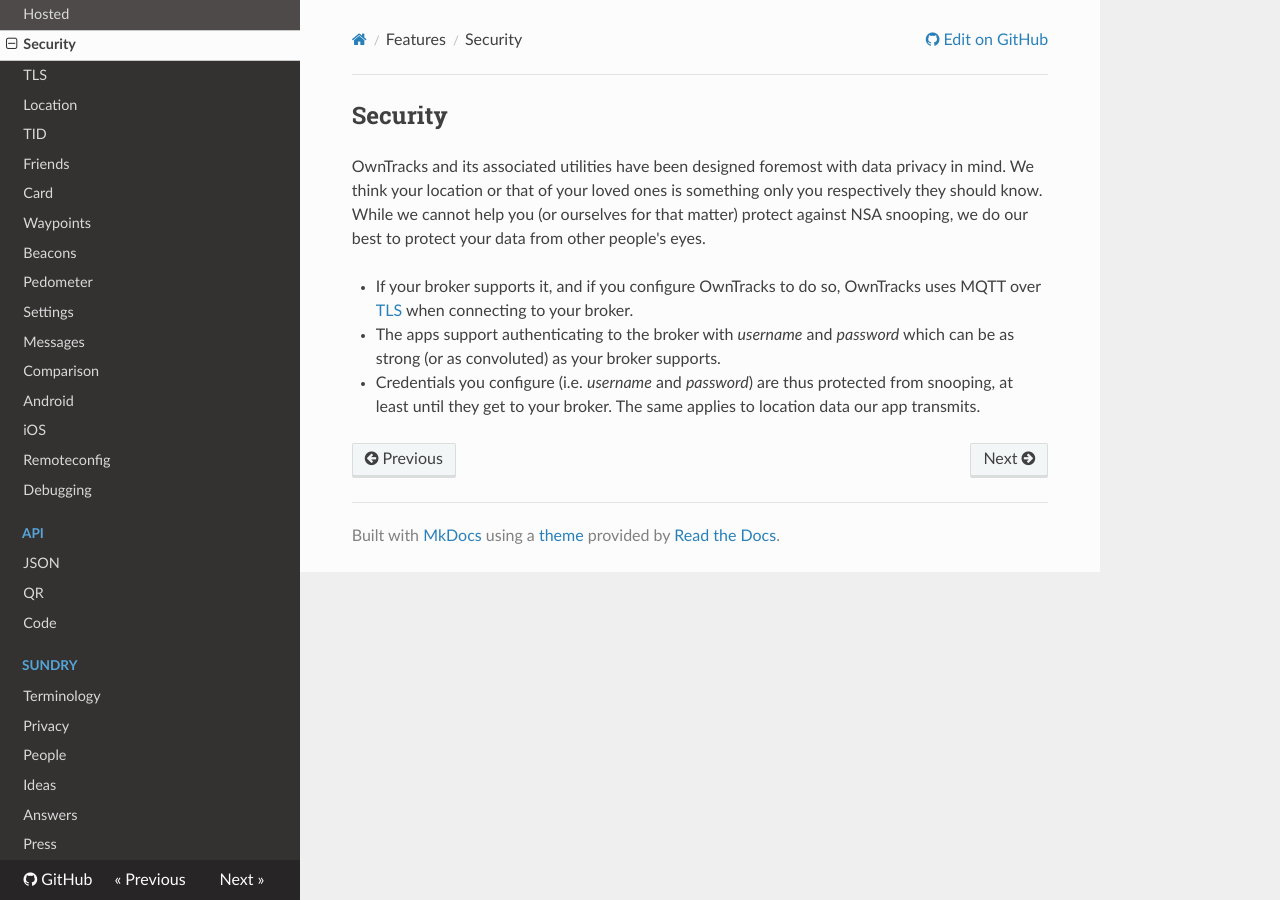
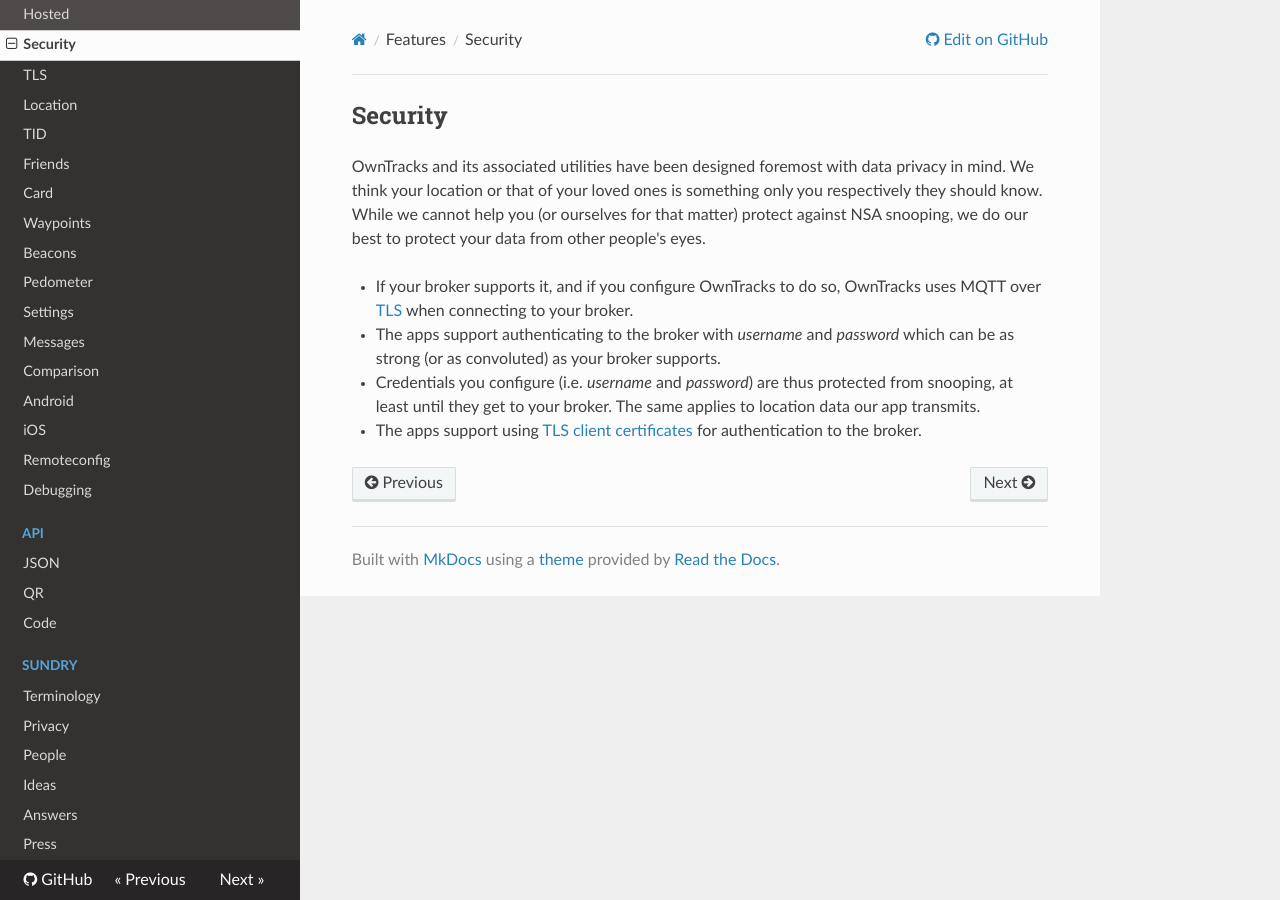
Before and after one commit to owntracks/booklet, an MkDocs documentation site: the page built from docs/features/security.md, in a window 1280 px wide. Built offline with MkDocs 1.6.1, drawn with Linux system fonts in a browser that asks for light colours; nearby versions of some CDN libraries; old or Windows-style settings are respelled for this version of MkDocs.

Commit message:
TLS certs to security

```diff
--- a/docs/features/security.md
+++ b/docs/features/security.md
@@ -5,3 +5,4 @@ OwnTracks and its associated utilities have been designed foremost with data pri
 * If your broker supports it, and if you configure OwnTracks to do so, OwnTracks uses MQTT over [TLS](http://en.wikipedia.org/wiki/Transport_Layer_Security) when connecting to your broker.
 * The apps support authenticating to the broker with _username_ and _password_ which can be as strong (or as convoluted) as your broker supports.
 * Credentials you configure (i.e. _username_ and _password_) are thus protected from snooping, at least until they get to your broker. The same applies to location data our app transmits.
+* The apps support using [TLS client certificates](../tech/tlscert.md) for authentication to the broker.
```
